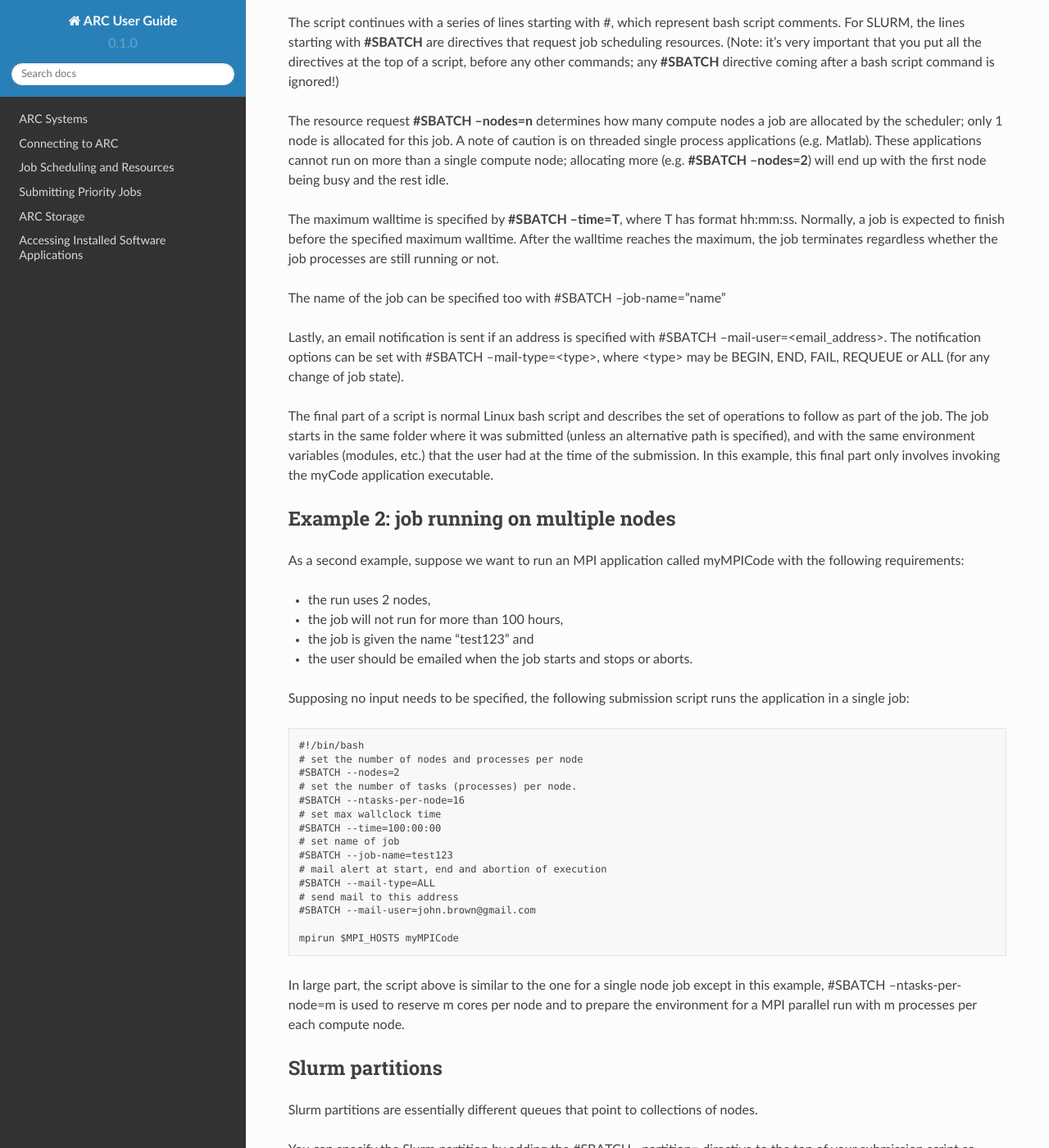
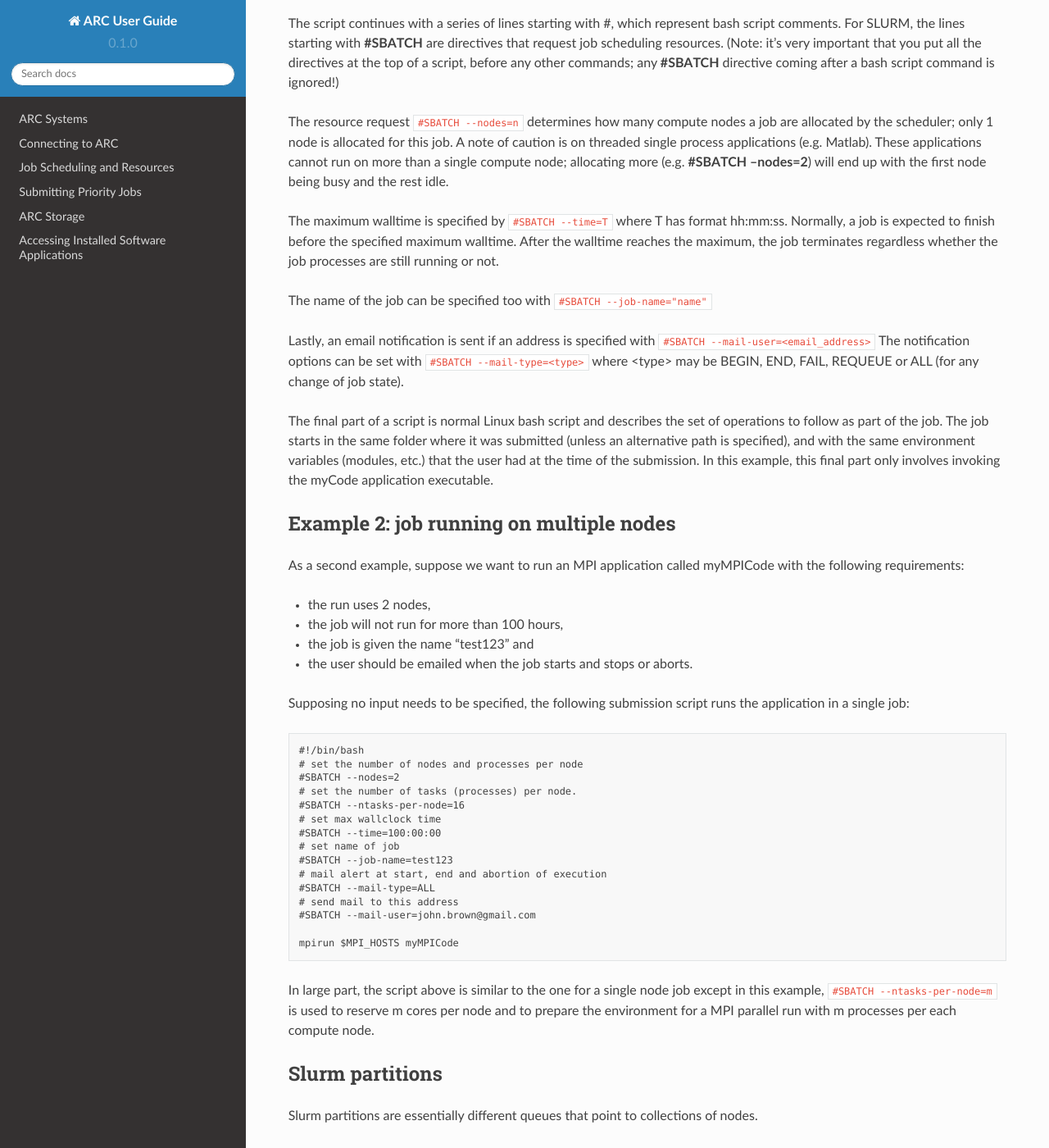
Before and after one commit to tina-friedrich/arc-user-guide, a Sphinx documentation site: the page built from docs/source/slurm-reference.rst, in a window 1280 px wide and 1400 px high, scrolled down 2312 px. Shown: the whole window at 82% size. Built offline with Sphinx 7.4.7 and the Read the Docs theme 2.0.0, drawn with Linux system fonts in a browser that asks for light colours; some of the changed text lies outside the part shown.

```diff
--- a/docs/source/slurm-reference.rst
+++ b/docs/source/slurm-reference.rst
@@ -93,17 +93,17 @@ Supposing the application is called myCode and takes no command line arguments,
     # run the application
     myCode
 
-The script starts with #!/bin/bash (also called a shebang), which makes the submission script a Linux bash script.
+The script starts with ``#!/bin/bash`` (also called a shebang), which makes the submission script a Linux bash script.
 
 The script continues with a series of lines starting with #, which represent bash script comments.  For SLURM, the lines starting with **#SBATCH** are directives that request job scheduling resources.  (Note: it's very important that you put all the directives at the top of a script, before any other commands; any **#SBATCH** directive coming after a bash script command is ignored!)
 
-The resource request **#SBATCH --nodes=n** determines how many compute nodes a job are allocated by the scheduler; only 1 node is allocated for this job.  A note of caution is on threaded single process applications (e.g. Matlab).  These applications cannot run on more than a single compute node; allocating more (e.g. **#SBATCH --nodes=2**) will end up with the first node being busy and the rest idle.
+The resource request ``#SBATCH --nodes=n`` determines how many compute nodes a job are allocated by the scheduler; only 1 node is allocated for this job.  A note of caution is on threaded single process applications (e.g. Matlab).  These applications cannot run on more than a single compute node; allocating more (e.g. **#SBATCH --nodes=2**) will end up with the first node being busy and the rest idle.
 
-The maximum walltime is specified by **#SBATCH --time=T**, where T has format hh:mm:ss.  Normally, a job is expected to finish before the specified maximum walltime.  After the walltime reaches the maximum, the job terminates regardless whether the job processes are still running or not.
+The maximum walltime is specified by ``#SBATCH --time=T`` where T has format hh:mm:ss.  Normally, a job is expected to finish before the specified maximum walltime.  After the walltime reaches the maximum, the job terminates regardless whether the job processes are still running or not.
 
-The name of the job can be specified too with #SBATCH --job-name="name"
+The name of the job can be specified too with ``#SBATCH --job-name="name"``
 
-Lastly, an email notification is sent if an address is specified with #SBATCH --mail-user=<email_address>.  The notification options can be set with #SBATCH --mail-type=<type>, where <type> may be BEGIN, END, FAIL, REQUEUE or ALL (for any change of job state).
+Lastly, an email notification is sent if an address is specified with ``#SBATCH --mail-user=<email_address>``  The notification options can be set with ``#SBATCH --mail-type=<type>`` where <type> may be BEGIN, END, FAIL, REQUEUE or ALL (for any change of job state).
 
 The final part of a script is normal Linux bash script and describes the set of operations to follow as part of the job.  The job starts in the same folder where it was submitted (unless an alternative path is specified), and with the same environment variables (modules, etc.) that the user had at the time of the submission.  In this example, this final part only involves invoking the myCode application executable.
 
@@ -135,7 +135,7 @@ Supposing no input needs to be specified, the following submission script runs t
 
     mpirun $MPI_HOSTS myMPICode
 
-In large part, the script above is similar to the one for a single node job except in this example, #SBATCH --ntasks-per-node=m is used to reserve m cores per node and to
+In large part, the script above is similar to the one for a single node job except in this example, ``#SBATCH --ntasks-per-node=m`` is used to reserve m cores per node and to
 prepare the environment for a MPI parallel run with m processes per each compute node.
 
 Slurm partitions
@@ -198,7 +198,7 @@ Some other useful squeue features include::
   -l for showing more of the  available information;
   --start to report  the  expected  start  time  of pending jobs.
 
-Read all the options for squeue on the Linux manual using the command **man squeue**, including how to personalize the information to be displayed.
+Read all the options for squeue on the Linux manual using the command ``man squeue`` including how to personalize the information to be displayed.
 
 Deleting jobs with the command scancel
 --------------------------------------
@@ -289,8 +289,7 @@ For clarity, the input and output files for the above script, if submited as job
   1802055_3	arrayJob_1802055_3.out	arrayJob_1802055_3.err	input_3.txt
   1802055_4	arrayJob_1802055_4.out	arrayJob_1802055_4.err	input_4.txt
 
-Note: You can specifiy the --array option on the sbatch command line instead of inside the submission script. For example if the --array option was removed from the above
-script and the script was named jobArray.sh the command would be::
+Note: You can specifiy the ``--array`` option on the ``sbatch`` command line instead of inside the submission script. For example if the ``--array`` option was removed from the above script and the script was named **jobArray.sh** the command would be::
 
   sbatch --array=1-4 jobArray.sh
 
```
Also changed, not shown: other parts of docs/source/slurm-reference.rst (+1 -1 lines).
